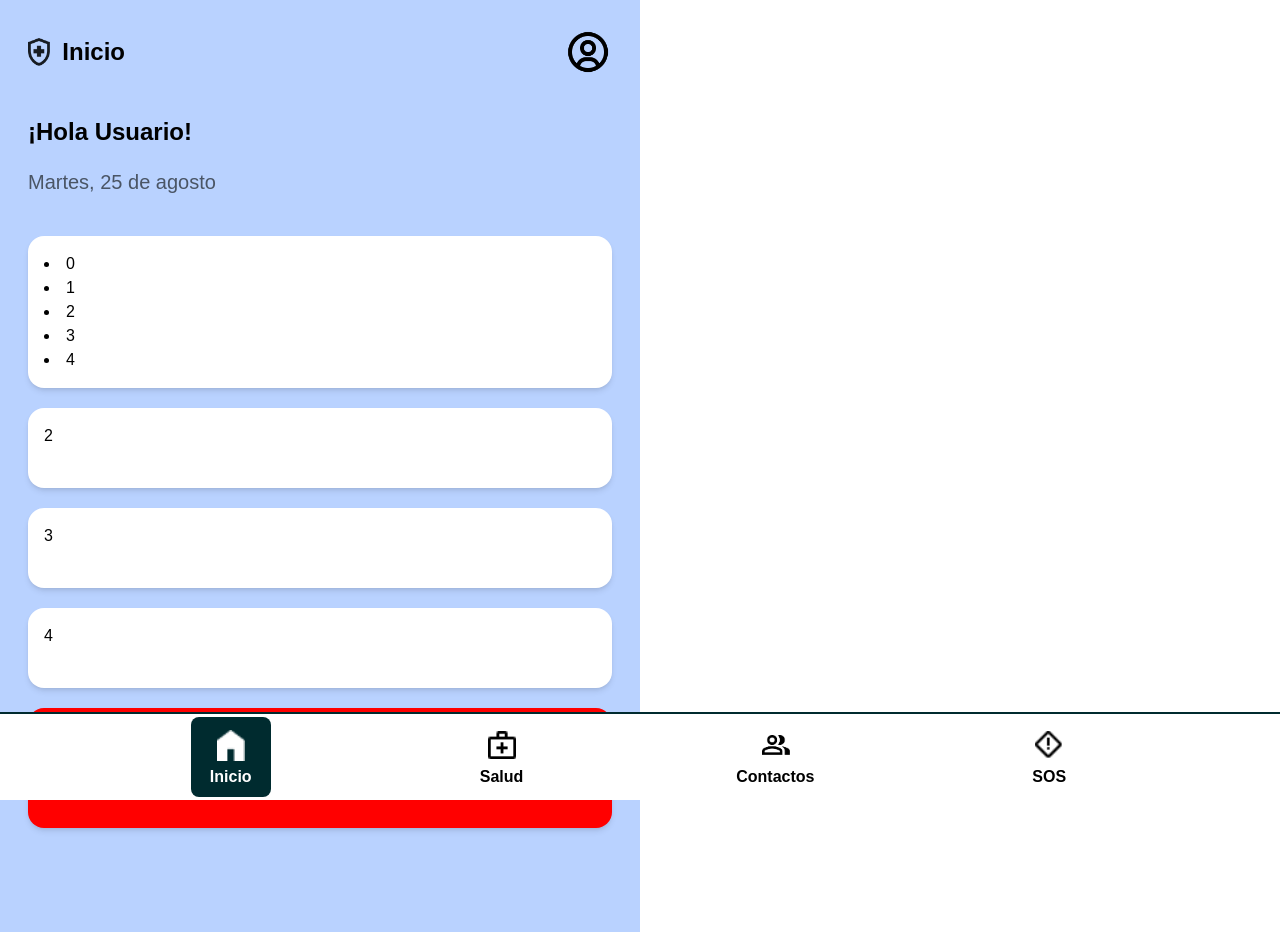
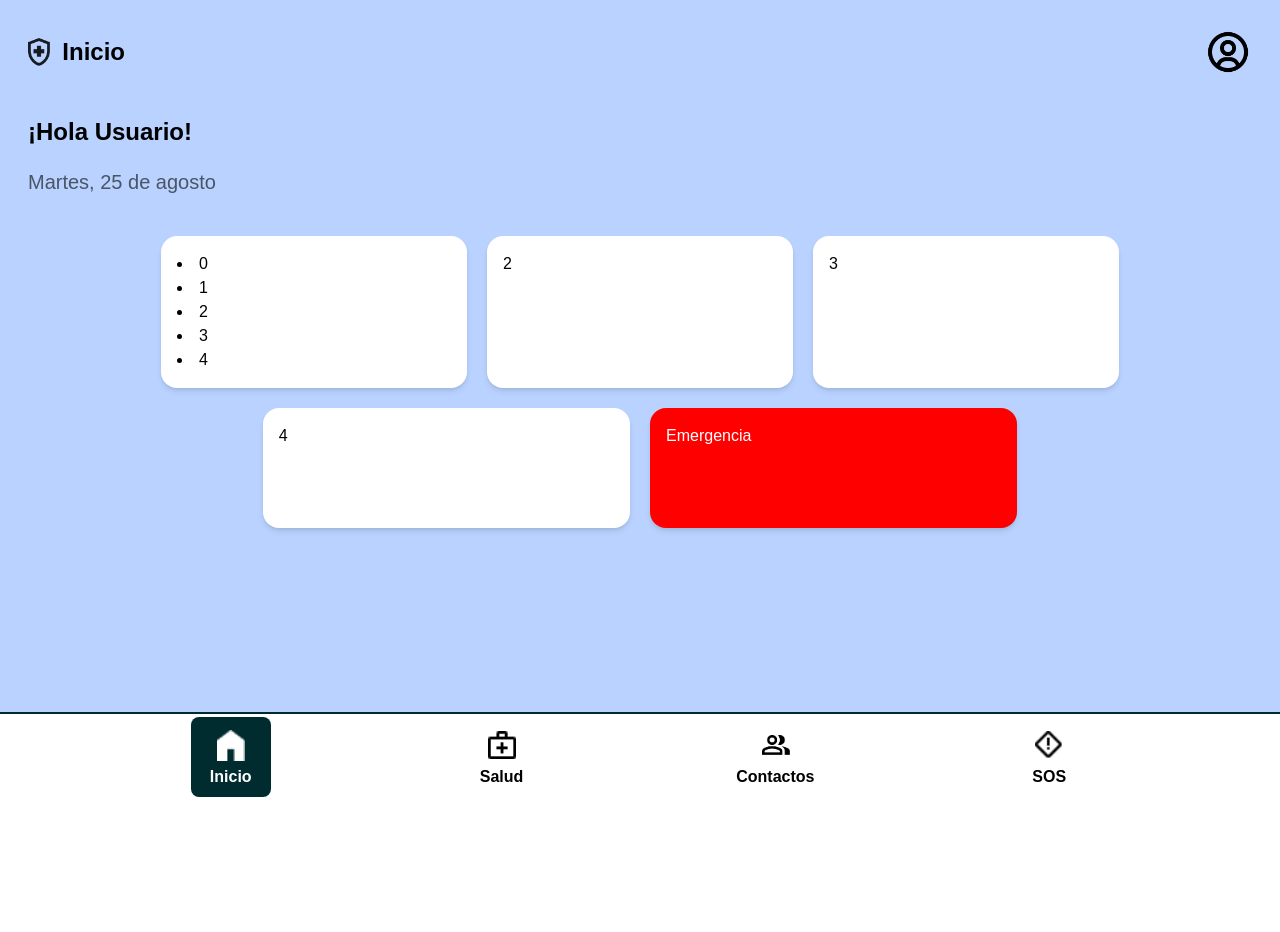
Before and after one commit to rubywinterrr/nonos-front, a React (Vite) app: page /Home in a window 1280 px wide. After the commit the page ends 800 px from the top, so only its background shows below. Built offline with nearby package versions, Linux system fonts and the light colour scheme; no server answers; a web font is replaced by a local one.

Commit message:
style: responsive en el home

```diff
--- a/src/Pages/Home.tsx
+++ b/src/Pages/Home.tsx
@@ -24,8 +24,8 @@ export default function Home() {
   };
   return (
     <>
-      <main className="flex flex-col">
-          <section className="min-h-main bg-main-blue w-screen lg:w-[50vw] flex flex-col items-baseline p-7 pb-[13vh] gap-10">
+      <main className="flex flex-col w-screen">
+        <section className="min-h-main bg-main-blue w-screen flex flex-col items-baseline p-7 pb-[13vh] gap-10">
           <Header />
           <div>
             <h1 className="font-bold text-2xl mb-5">
@@ -33,8 +33,8 @@ export default function Home() {
             </h1>
             <h2 className="text-xl text-gray-600">{obtenerFechaActual()}</h2>
           </div>
-            <div className="flex flex-col justify-center gap-5 w-full">
-              <div className="bg-white rounded-2xl w-full min-h-30 p-4 shadow-md">
+          <div className="flex flex-col md:flex-row md:flex-wrap justify-center gap-5 w-full">
+            <div className="bg-white rounded-2xl w-full lg:w-25/100 md:w-60/100 min-h-30 p-4 shadow-md">
               <ol className="list-inside list-disc">
                 <li>0</li>
                 <li>1</li>
@@ -43,16 +43,19 @@ export default function Home() {
                 <li>4</li>
               </ol>
             </div>
-              <div className="bg-white rounded-2xl w-full h-20 p-4 shadow-md">
+            <div className="bg-white rounded-2xl w-full lg:w-25/100 md:w-60/100 min-h-20 p-4 shadow-md">
               2
             </div>
-              <div className="bg-white rounded-2xl w-full h-20 p-4 shadow-md">
+            <div className="bg-white rounded-2xl w-full lg:w-25/100 md:w-60/100 min-h-20 p-4 shadow-md">
               3
             </div>
-              <div className="bg-white rounded-2xl w-full h-20 p-4 shadow-md">
+            <div className="bg-white rounded-2xl w-full lg:w-30/100 md:w-60/100 min-h-20 p-4 shadow-md">
               4
             </div>
-              <div className="bg-[#FF0000] rounded-2xl w-full h-30 p-4 shadow-md text-white cursor-pointer" onClick={() => navigate("/SOS")}>
+            <div
+              className="bg-[#FF0000] rounded-2xl w-full md:w-30/100 h-30 p-4 shadow-md text-white cursor-pointer"
+              onClick={() => navigate("/SOS")}
+            >
               Emergencia
             </div>
           </div>
--- a/src/Pages/PantallaSOS.tsx
+++ b/src/Pages/PantallaSOS.tsx
@@ -64,7 +64,7 @@ export default function SOS() {
               cualquier momento.
             </h1>
             <div className="flex flex-col gap-3 w-full">
-              <button className="bg-red-500 rounded-2xl w-full  h-18 flex items-center justify-center text-lg p-5 gap-3 text-white font-semibold cursor-pointer">
+              <button className="bg-red-600 rounded-2xl w-full  h-18 flex items-center justify-center text-lg p-5 gap-3 text-white font-semibold cursor-pointer">
                 {" "}
                 <img src={iconTelefono} alt="Teléfono" className="h-6" /> Llamar
                 al 107 (Emergencias Médicas)
```
Lines whose indentation alone changed are shown as unchanged.
